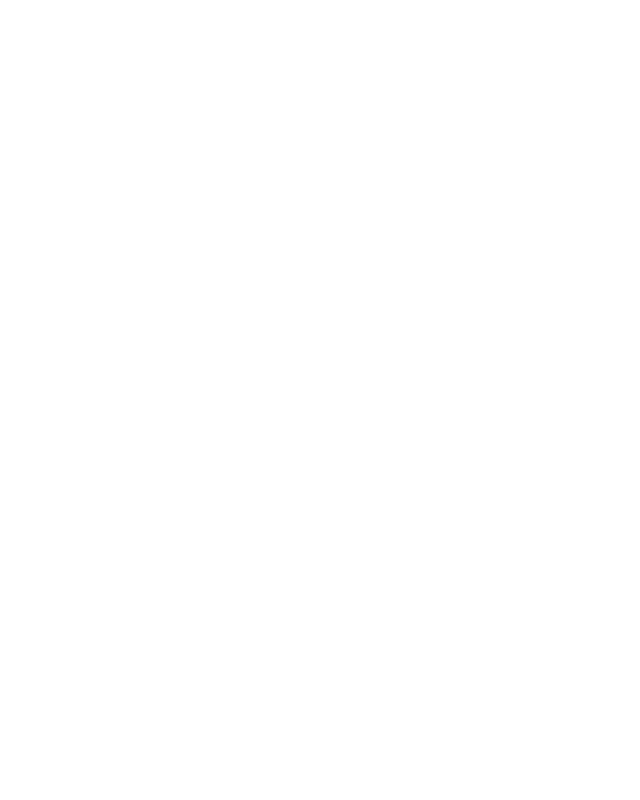
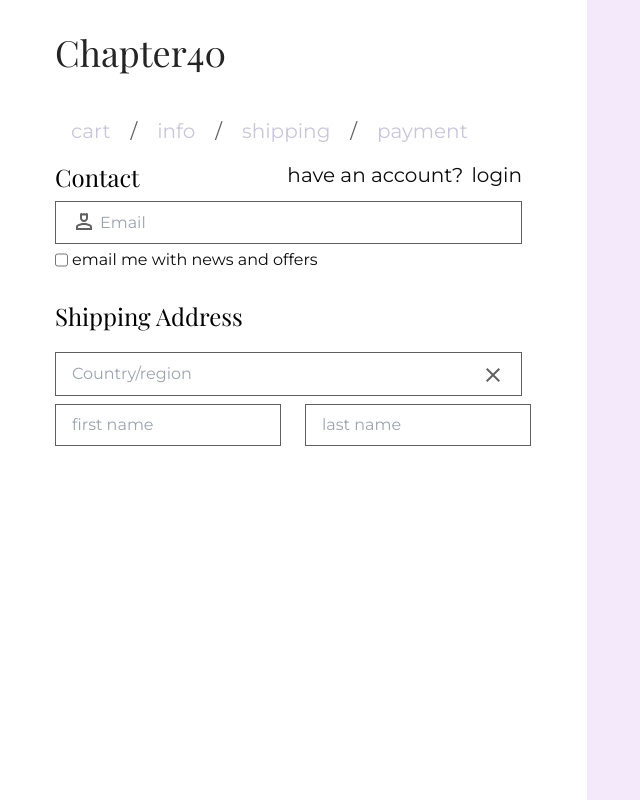
Before and after one commit to Temi-Dire/chapter40-website, a React (Vite) app: page /Information in a window 1280 px wide. Before the commit this address had no page. Shown: the whole page, without its empty margins (53-693 px from the left). Built offline with nearby package versions, Linux system fonts and the light colour scheme.

Commit message:
Initial commit of info page

```diff
--- a/src/App.tsx
+++ b/src/App.tsx
@@ -9,7 +9,7 @@ import Signup from "./pages/auth/signup";
 import Details from "./pages/account/details";
 import Editaccount from "./pages/account/editaccount";
 import SavedProduct from "./components/SavedProduct";
-import Information from "./pages/auth/Information";
+import Information from "./pages/Information";
 
 function App() {
   return (
@@ -25,7 +25,7 @@ function App() {
             <Route path="/account/details" element={<Details />} />
             <Route path="/account/editaddress" element={<Editaccount />} />
             <Route path="/savedproduct" element={<SavedProduct />} />
-            <Route path="/auth/Information" element={<Information />} />
+            <Route path="/Information" element={<Information />} />
 
             {/* <Route
               path="/checkoutproduct"
--- /dev/null
+++ b/src/pages/Information.tsx
@@ -0,0 +1,102 @@
+import { Link, useLocation } from "react-router-dom";
+import Person4OutlinedIcon from "@mui/icons-material/Person4Outlined";
+import CloseOutlinedIcon from "@mui/icons-material/CloseOutlined";
+
+const Information = () => {
+  const location = useLocation();
+  return (
+    <>
+      <div className="lg:flex h-screen">
+        <div className="lg:pl-[108px] pt-[32px] pr-[65px] lg:w-1/2 font-playfair">
+          <header className="text-4xl mb-[29px] text-black">Chapter40</header>
+          <div className="p-[16px] font-montserrat text-borderDark text-xl space-x-[20px]">
+            <Link
+              to="/cart"
+              className={location.pathname === "/cart" ? "text-[#36254B]" : ""}
+            >
+              cart
+            </Link>
+            <span className="ml-[20px] text-[#606060]">/</span>
+            <Link
+              to="/information"
+              className={
+                location.pathname === "/information" ? "text-[#36254B]" : ""
+              }
+            >
+              info
+            </Link>
+            <span className="ml-[20px] text-[#606060]">/</span>
+            <Link
+              to="/shipping"
+              className={
+                location.pathname === "/shipping" ? "text-[#36254B]" : ""
+              }
+            >
+              shipping
+            </Link>
+            <span className="ml-[20px] text-[#606060]">/</span>
+            <Link
+              to="/payment"
+              className={
+                location.pathname === "/payment" ? "text-[#36254B]" : ""
+              }
+            >
+              payment
+            </Link>
+          </div>
+          <div className="flex justify-between mb-2">
+            <p className="text-2xl">Contact</p>
+            <div className="space-x-2 flex font-montserrat text-xl font-normal">
+              <p className="text-[#0C0C0C]">have an account?</p>
+              <p className="hover:text-[#634D93] text-[#0C0C0C]"> login</p>
+            </div>
+          </div>
+          <div className="flex border border-[#606060] px-[16px] py-2 space-x-[4px]">
+            <Person4OutlinedIcon className="w-[16px] h-[16px] text-[#606060]" />
+            <div className="flex-1">
+              <input
+                type="email"
+                placeholder="Email"
+                className="font-montserrat outline-none w-full text-[#606060]"
+              />
+            </div>
+          </div>
+          <div className="flex space-x-1 mt-1 mb-[28px]">
+            <input type="checkbox" />
+            <p className="font-montserrat text-[#0C0C0C]">
+              email me with news and offers
+            </p>
+          </div>
+          <header className="text-playfair text-2xl font-normal mb-[20px]">
+            Shipping Address
+          </header>
+          <div className="space-y-[8px]">
+            <div className="flex justify-between border border-[#606060] px-[16px] py-2 space-x-[4px]">
+              <div className="flex-1">
+                <input
+                  type="text"
+                  placeholder="Country/region"
+                  className="font-montserrat outline-none w-full text-[#606060]"
+                />
+              </div>
+              <button>
+                <CloseOutlinedIcon className="w-[16px] h-[16px] text-[#606060]" />
+              </button>
+            </div>
+            <div className="flex space-x-[24px] font-montserrat">
+              <div className="w-1/2 flex justify-between border border-[#606060] px-[16px] py-2">
+                <input type="text" placeholder="first name" />
+              </div>
+              <div className="w-1/2 flex justify-between border border-[#606060] px-[16px] py-2">
+                <input type="text" placeholder="last name" />
+              </div>
+            </div>
+          </div>
+        </div>
+        <div className="lg:w-1/2 bg-[#F3E9FA] h-full"></div>
+      </div>
+    </>
+  );
+};
+
+export default Information;
--- a/src/pages/auth/Information.tsx
+++ /dev/null
@@ -1,10 +0,0 @@
-
-const Information = () => {
-    return (
-        <div>
-            Information
-        </div>
-    );
-};
-
-export default Information;
--- a/tailwind.config.js
+++ b/tailwind.config.js
@@ -2,7 +2,13 @@
 export default {
   content: ["./index.html", "./src/**/*.{js,ts,jsx,tsx}"],
   theme: {
-    extend: {},
+    extend: {
+      colors: {
+        black: "#242424",
+        borderDark: "#CAC6DA",
+        darkPrimary: "#36254B",
+      },
+    },
     fontFamily: {
       montserrat: ["Montserrat", "sans-serif"],
       playfair: ["Playfair Display", "sans-serif"],
```
Also changed, not shown: public/assets/images/person_4.png (added).
